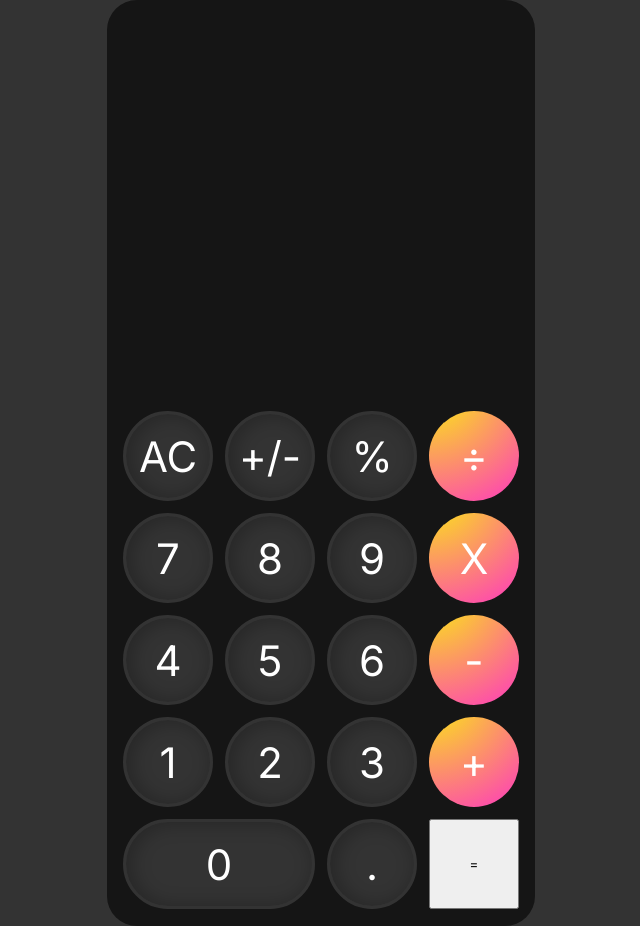
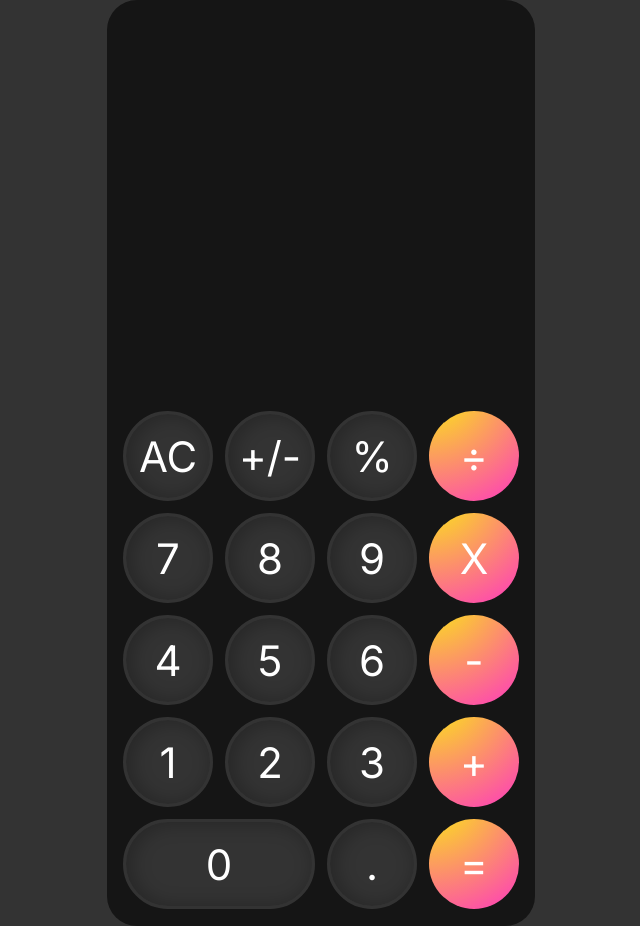
Before and after one commit to pedrocasttro/project_calculator, a plain HTML site: page index.html in a window 1280 px wide. Shown: the whole page, without its empty margins (319-959 px from the left). Drawn offline with Linux system fonts and the light colour scheme.

Commit message:
Final Back

```diff
--- a/index.html
+++ b/index.html
@@ -33,7 +33,7 @@
             <button data-operation class="number-special">+</button>
             <button data-number class="number-zero">0</button>
             <button data-number class="number">.</button>
-            <button data-equals="number-special equal-btn">=</button>
+            <button data-equals class="number-special equal-btn">=</button>
         </div>
     </div>
 </body>
```
